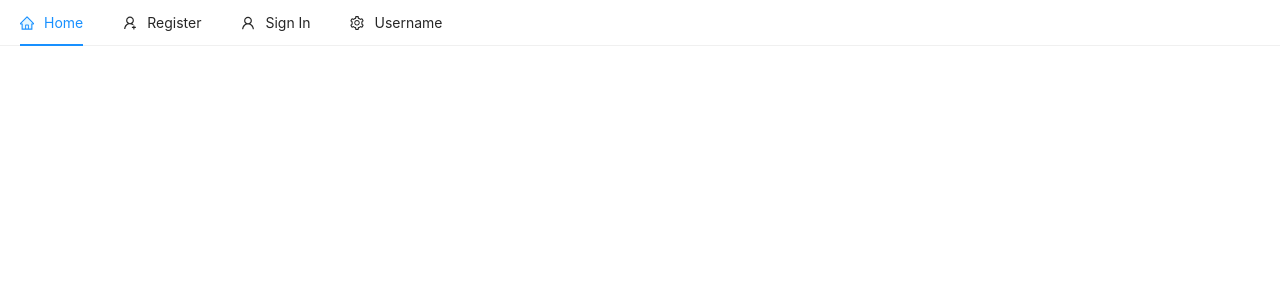
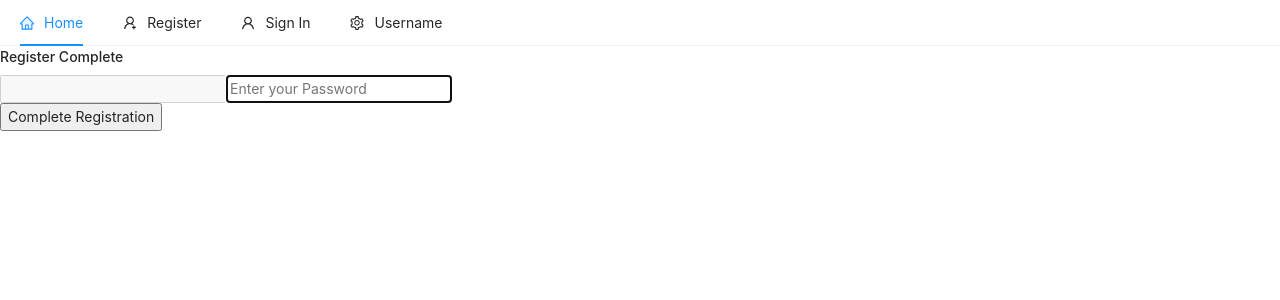
Before and after one commit to jdinthetrees/reactStore, a React (Create React App) app in the folder client/: page /register/complete in a window 1280 px wide. Shown: the top 300 px of the page. Built offline with nearby package versions, Linux system fonts and the light colour scheme; no server answers.

Commit message:
fixed key add password field

```diff
--- a/client/src/App.js
+++ b/client/src/App.js
@@ -9,6 +9,7 @@ import Register from  './pages/auth/Register';
 import Home from './Home';
 import Login from './pages/auth/Login';
 import Header from './components/nav/Header'
+import RegisterComplete from './pages/auth/RegisterComplete';
 
 
 
@@ -23,6 +24,7 @@ const App = () => {
       <Route exact path="/" component ={Home} />
       <Route exact path="/login" component ={Login} />
       <Route exact path="/register" component ={Register} />
+      <Route exact path="/register/complete" component ={RegisterComplete} />
 
      </Switch>
    </>
--- a/client/src/firebase.js
+++ b/client/src/firebase.js
@@ -4,14 +4,14 @@ import "firebase/auth";
 
 
 
-// Your web app's Firebase configuration
+// Firebase configuration
 const config = {
-    apiKey: "REACT_APP_API_KEY",
+    apiKey: process.env.REACT_APP_API_KEY,
     authDomain: "ecommerce-3c709.firebaseapp.com",
     projectId: "ecommerce-3c709",
     // storageBucket: "ecommerce-3c709.appspot.com",
-    messagingSenderId: "REACT_APP_MESSENGING_SENDER_ID",
-    appId: "REACT_APP_APP_ID"
+    messagingSenderId: "890397473982",
+    appId: "1:890397473982:web:f82bbb2c8e66e63052b2ef"
   };
   // Initialize Firebase
 //   firebase.initializeApp(firebaseConfig);
--- /dev/null
+++ b/client/src/pages/auth/RegisterComplete.js
@@ -0,0 +1,64 @@
+import React, {useState, useEffect} from 'react';
+import {auth} from '../../firebase';
+import {toast} from 'react-toastify';
+
+
+const RegisterComplete = ({history}) => {
+
+    const [email, setEmail] = useState('');
+    const [password, setPassword] = useState('');
+
+    useState(() => {
+        setEmail(window.localStorage.getItem('emailForRegistration'))
+    }, [])
+
+    const handleSubmit = async (e) => {
+        e.preventDefault();
+    //to implement passwordless authentication through firebase
+};
+
+    const completeRegisterForm = () => (
+    <form onSubmit = {handleSubmit}>
+
+    <input
+        type="email"
+        className="form-control"
+        value={email}
+        disabled
+    />
+
+<input
+        type="password"
+        className="form-control"
+        value={password}
+        onChange={ e => setPassword(e.target.value)}
+        autoFocus
+        placeholder="Enter your Password"
+    />
+    <br/>
+    <button type="submit" className="btn btn-raised">
+        Complete Registration
+    </button>
+    </form>
+    );
+
+    return (
+        <div className="container p-5">
+
+            <div className="row">
+
+                <div className="col-md-6 offset-md-3">
+                    <h4>Register Complete</h4>
+
+                    {completeRegisterForm()}
+                </div>
+
+            </div>
+
+        </div>
+    );
+
+    };
+
+
+export default RegisterComplete;
```
Also changed, not shown: 1 other file (tests, documents, lock files or other folders).
